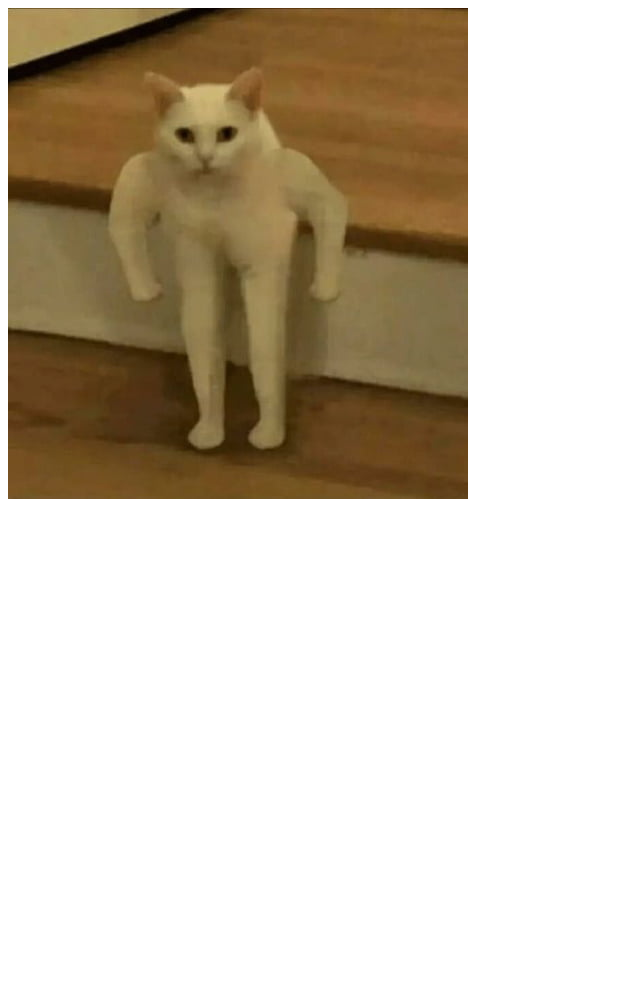
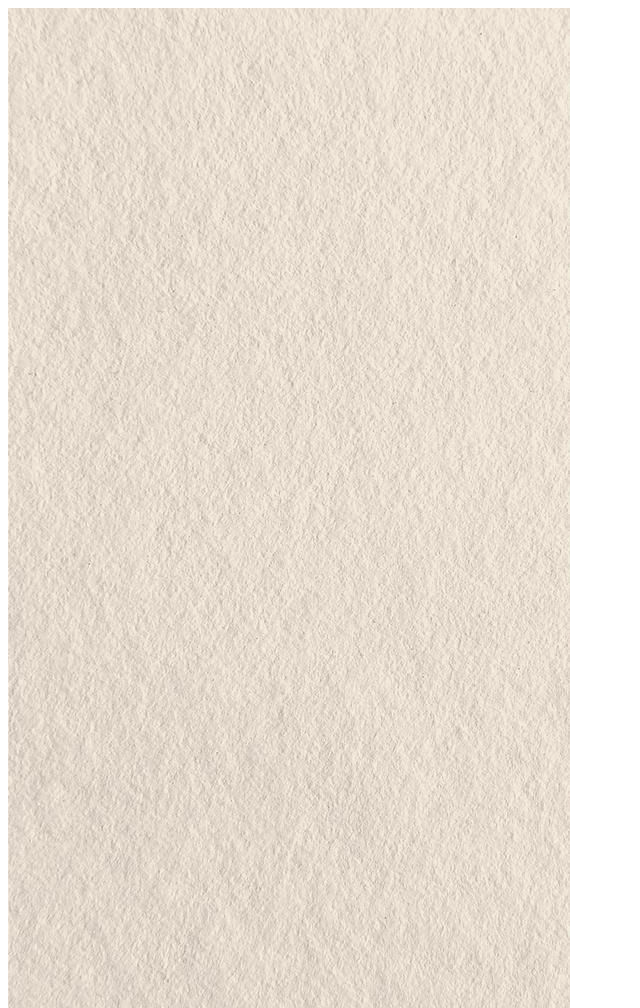
Before and after one commit to Kocannn/PraktikumWeb1, a plain HTML site: page Percobaan 1/index.html in a window 1280 px wide. Shown: the whole page, without its empty margins (0-640 px from the left). Before the commit the page ends 800 px from the top, so only its background shows below. Drawn offline with Linux system fonts and the light colour scheme.

Commit message:
ganti nama

```diff
--- a/Pertemuan 1/index.html
+++ b/Percobaan 1/index.html
@@ -34,6 +34,6 @@
 
     <!-- <a href="https://www.google.com/" target="_blank">Google</a> -->
 
-    <img src="img/a3Q5VW5_460s.jpg" alt="kucing-haheng" />
+    <img src="img\bg.jpeg" alt="kucing-haheng" />
   </body>
 </html>
```
Also changed, not shown: Percobaan 1/halaman2.html (renamed from Pertemuan 1/halaman2.html), Percobaan 1/img/Screenshot 2024-09-09 180230.png (renamed from Pertemuan 1/img/Screenshot 2024-09-09 180230.png), Percobaan 1/img/a3Q5VW5_460s.jpg (renamed from Pertemuan 1/img/a3Q5VW5_460s.jpg), Percobaan 1/img/bg.jpeg (renamed from Pertemuan 1/img/bg.jpeg).
